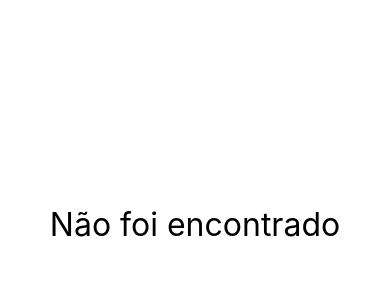
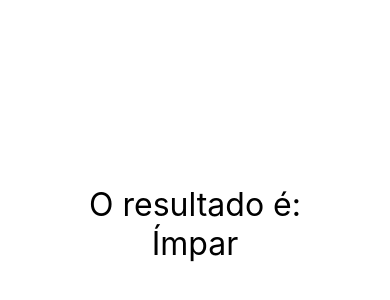
Before and after one commit to Graciliano-Barroso/exercicios-react-native, a React Native app: screen / in a window 390 px wide. Shown: the part 198-498 px from the top of the page. Built offline with nearby package versions, Linux system fonts and the light colour scheme.

Commit message:
feat: Renderização condicional

```diff
--- a/src/App.js
+++ b/src/App.js
@@ -2,7 +2,8 @@
 import React from "react";
 import { Button, SafeAreaView, StyleSheet } from "react-native";
 
-import Diferenciar from "./components/Diferenciar";
+import ParImpar from "./components/ParImpar";
+// import Diferenciar from "./components/Diferenciar";
 // import ContadorV2 from './components/contador/ContadorV2';
 // import Pai from "./components/indireta/Pai";
 // import Pai from "./components/direta/Pai";
@@ -16,8 +17,9 @@ import Diferenciar from "./components/Diferenciar";
 
 export default () => (
     <SafeAreaView style={style.App}>
+        <ParImpar num={3} />
+        {/*
         <Diferenciar />
-        {/*
         <ContadorV2 />
         <Pai />
         <Pai />
--- a/src/components/Diferenciar.js
+++ b/src/components/Diferenciar.js
@@ -8,6 +8,6 @@ export default _ => {
     }else if(Platform.OS === 'ios') {
         return <Text style={Estilo.txtG}>iOS</Text>
     }else {
-        return <Text style={Estilo.txtG}>Não foi encontrado</Text>
+        return <Text style={Estilo.txtG}>{Platform.OS}</Text>
     }
 }
--- /dev/null
+++ b/src/components/ParImpar.js
@@ -0,0 +1,16 @@
+import React from 'react'
+import { SafeAreaView, Text } from 'react-native'
+import Estilo from './estilo'
+
+export default ({ num = 0 }) => {
+        return (
+            <SafeAreaView>
+                <Text style={Estilo.txtG}>O resultado é:</Text>
+                {num % 2 == 0
+                    ? <Text style={Estilo.txtG}>Par</Text>
+                    : <Text style={Estilo.txtG}>Ímpar</Text>
+                }
+            </SafeAreaView>
+        )
+
+}
```
